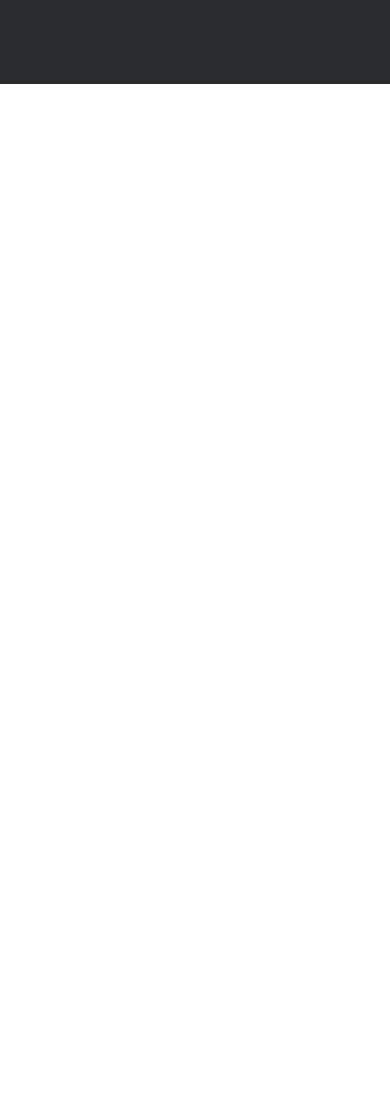
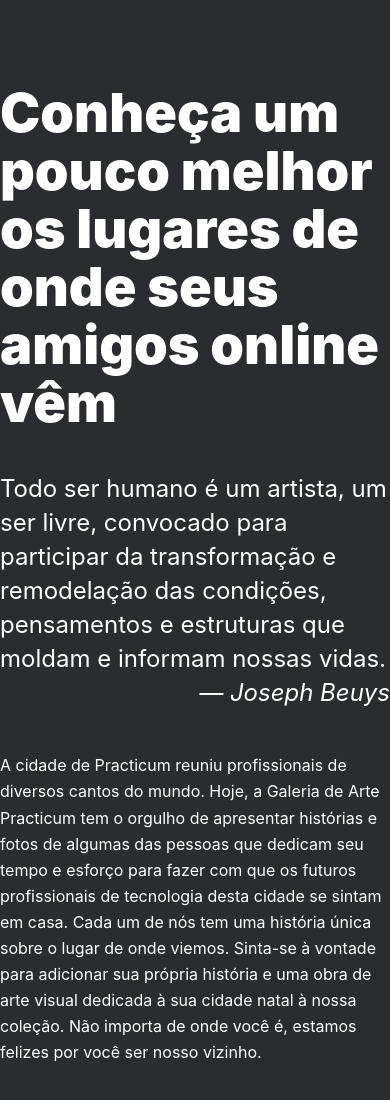
Before and after one commit to sergioj1123/web_project_3_ptbr, a plain HTML site: page index.html in a window 390 px wide. Shown: the part 892-1992 px from the top of the page. Before the commit the page ends 976 px from the top, so only its background shows below. Drawn offline with Linux system fonts and the light colour scheme.

Commit message:
intro pronto

```diff
--- a/blocks/header/__subtitle/header__subtitle.css
+++ b/blocks/header/__subtitle/header__subtitle.css
@@ -1,4 +1,6 @@
 .header__subtitle {
+  max-width: 720px;
+  width: 100%;
   font-weight: 400;
   font-size: 30px;
   line-height: 36px;
--- a/blocks/header/__title/header__title.css
+++ b/blocks/header/__title/header__title.css
@@ -1,4 +1,6 @@
 .header__title {
+  max-width: 793px;
+  width: 100%;
   margin: 0;
   font-weight: 900;
   font-size: 96px;
--- /dev/null
+++ b/blocks/intro/__text/intro__text.css
@@ -0,0 +1,6 @@
+.intro__text {
+  max-width: 720px;
+  font-weight: 400;
+  font-size: 16px;
+  line-height: 163%;
+}
--- /dev/null
+++ b/blocks/intro/__title/intro__title.css
@@ -0,0 +1,14 @@
+.intro__title {
+  width: 100%;
+  margin: 0;
+  font-weight: 900;
+  font-size: 54px;
+  line-height: 58px;
+}
+
+@media screen and (max-width: 320px) {
+  .intro__title {
+    font-size: 32px;
+    line-height: 35px;
+  }
+}
--- /dev/null
+++ b/blocks/intro/intro.css
@@ -0,0 +1,19 @@
+.intro {
+  max-width: 1017px;
+  margin: 0 auto;
+  padding-bottom: 92px;
+}
+
+@media screen and (max-width: 768px) {
+  .intro {
+    max-width: 720px;
+    padding-bottom: 64px;
+  }
+}
+
+@media screen and (max-width: 320px) {
+  .intro {
+    max-width: 288px;
+    padding-bottom: 38px;
+  }
+}
--- /dev/null
+++ b/blocks/reference/__cite/reference__cite.css
@@ -0,0 +1,10 @@
+.reference__cite {
+  display: flex;
+  flex-direction: row-reverse;
+}
+
+@media screen and (max-width: 320px) {
+  .reference__cite {
+    line-height: 34px;
+  }
+}
--- /dev/null
+++ b/blocks/reference/__text/reference__text.css
@@ -0,0 +1,20 @@
+.reference__text {
+  width: 100%;
+  font-weight: 400;
+  font-size: 24px;
+  line-height: 34px;
+}
+
+@media screen and (max-width: 768px) {
+  .reference__text {
+    font-weight: 400;
+    font-size: 24px;
+    line-height: 34px;
+  }
+}
+
+@media screen and (max-width: 320px) {
+  .reference__text {
+    line-height: 30px;
+  }
+}
--- /dev/null
+++ b/blocks/reference/reference.css
@@ -0,0 +1,18 @@
+.reference {
+  max-width: 722px;
+  padding: 40px 0 42px;
+  margin: 0;
+}
+
+@media screen and (max-width: 768px) {
+  .reference {
+    max-width: 720px;
+  }
+}
+
+@media screen and (max-width: 320px) {
+  .reference {
+    max-width: 288px;
+    padding: 9px 0 18px;
+  }
+}
--- a/blocks/root/root.css
+++ b/blocks/root/root.css
@@ -1,15 +1,9 @@
-/* Importando arquivos da font */
-:root {
-  font-family: "Inter", sans-serif;
-}
-@supports (font-variation-settings: normal) {
-  :root {
-    font-family: "Inter var", sans-serif;
-  }
+.page {
+  background-color: #2a2c2f;
 }
 
-.page {
-  background-color: #2a2c2f;
+.general-text {
+  margin: 0;
   color: #ffffff;
   font-style: normal;
   font-family: "Inter";
--- /dev/null
+++ b/fonts/fonts.css
@@ -0,0 +1,9 @@
+/* Importando arquivos da font */
+:root {
+  font-family: "Inter", sans-serif;
+}
+@supports (font-variation-settings: normal) {
+  :root {
+    font-family: "Inter var", sans-serif;
+  }
+}
--- a/index.html
+++ b/index.html
@@ -15,8 +15,8 @@
           alt="Logo da Practicum Art Gallery"
           class="header__logo"
         />
-        <h1 class="header__title">De Pátria para Pátria</h1>
-        <h2 class="header__subtitle">
+        <h1 class="general-text header__title">De Pátria para Pátria</h1>
+        <h2 class="general-text header__subtitle">
           Uma jornada épica do Kentucky ao Burundi pelo País de Gales e Ucrânia
         </h2>
         <img
@@ -25,6 +25,32 @@
           class="header__main-ilustration"
         />
       </header>
+      <main class="content">
+        <section class="intro">
+          <h2 class="intro__title general-text">
+            Conheça um pouco melhor os lugares de onde seus amigos online vêm
+          </h2>
+          <div class="reference">
+            <p class="general-text reference__text">
+              Todo ser humano é um artista, um ser livre, convocado para
+              participar da transformação e remodelação das condições,
+              pensamentos e estruturas que moldam e informam nossas vidas.
+              <cite class="reference__cite">— Joseph Beuys</cite>
+            </p>
+          </div>
+          <p class="general-text intro__text">
+            A cidade de Practicum reuniu profissionais de diversos cantos do
+            mundo. Hoje, a Galeria de Arte Practicum tem o orgulho de apresentar
+            histórias e fotos de algumas das pessoas que dedicam seu tempo e
+            esforço para fazer com que os futuros profissionais de tecnologia
+            desta cidade se sintam em casa. Cada um de nós tem uma história
+            única sobre o lugar de onde viemos. Sinta-se à vontade para
+            adicionar sua própria história e uma obra de arte visual dedicada à
+            sua cidade natal à nossa coleção. Não importa de onde você é,
+            estamos felizes por você ser nosso vizinho.
+          </p>
+        </section>
+      </main>
     </div>
   </body>
 </html>
--- a/pages/index.css
+++ b/pages/index.css
@@ -1,6 +1,7 @@
 /* Importando outros arquivos */
 @import url(../vendor/normalize.css);
 @import url(../blocks/root/root.css);
+@import url(../fonts/fonts.css);
 
 /* Importando header */
 @import url(../blocks/header/header.css);
@@ -8,3 +9,12 @@
 @import url(../blocks/header/__title/header__title.css);
 @import url(../blocks/header/__subtitle/header__subtitle.css);
 @import url(../blocks/header/__main-ilustration/header__main-ilustration.css);
+
+/* importando intro */
+@import url(../blocks/intro/intro.css);
+@import url(../blocks/intro/__title/intro__title.css);
+@import url(../blocks/intro/__text/intro__text.css);
+/* Aqui eu importei os arquivos do bloco reference */
+@import url(../blocks/reference/reference.css);
+@import url(../blocks/reference/__cite/reference__cite.css);
+@import url(../blocks/reference/__text/reference__text.css);
```
